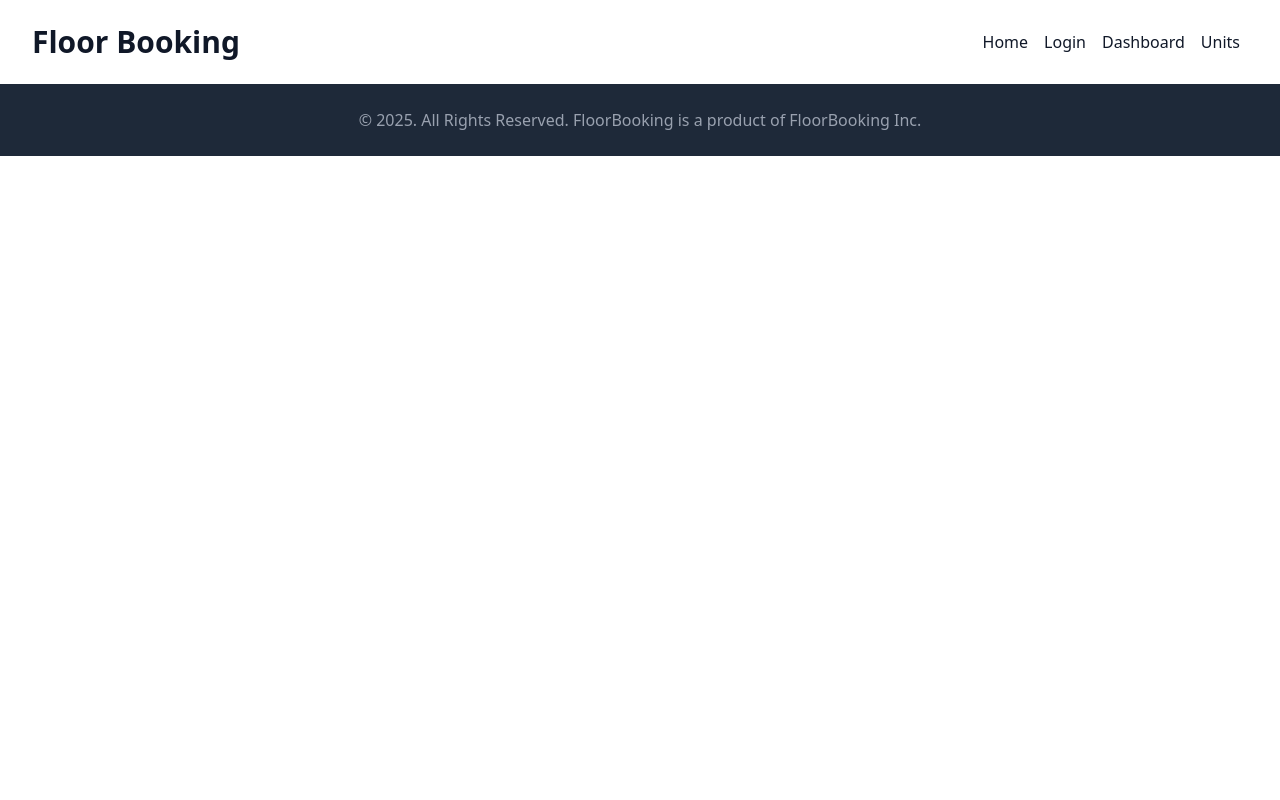
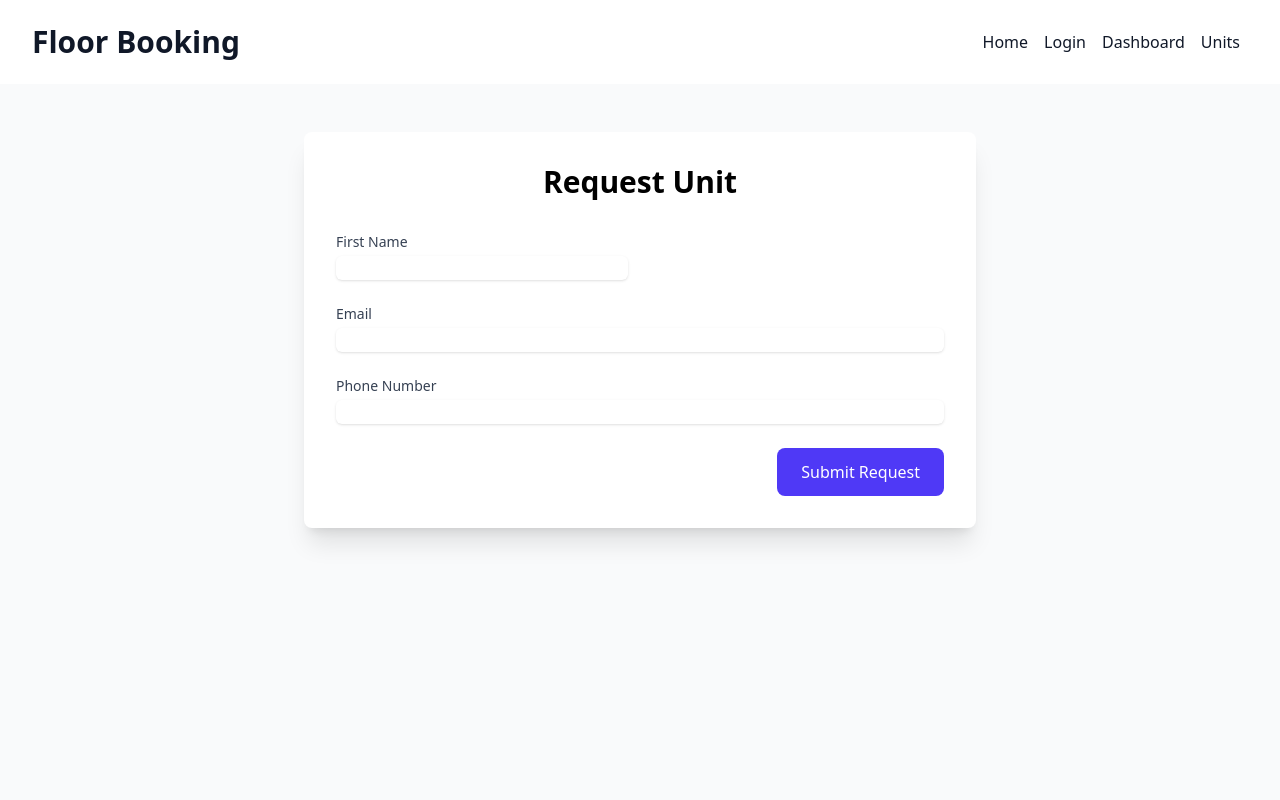
Before and after one commit to Bdavis49382/FloorBooking, a Svelte app: page /UnitRequest/1 in a window 1280 px wide. Shown: the top 800 px of the page. Built offline with nearby package versions, Linux system fonts and the light colour scheme; no server answers.

Commit message:
Unit request form

```diff
--- a/src/App.svelte
+++ b/src/App.svelte
@@ -6,6 +6,8 @@
   import { checkLogin, logout } from "./lib/auth.svelte";
   import Selection from "./lib/Selection.svelte";
   import UnitsDetails from "./lib/Units_Details.svelte";
+  import UnitRequestForm from "./lib/UnitRequestForm.svelte";
+  import Message from "./lib/Message.svelte";
 
 
   let isMenuOpen = false;
@@ -70,12 +72,23 @@
     <Route path="/units/:complexId/:unitId" let:params>
       <UnitsDetails unitId={params.unitId}/>
     </Route>
+    <Route path="/units/:complexId/:unitId/request" let:params>
+      <UnitRequestForm unitId={params.unitId} />
+    </Route>
+    <Route path= "/UnitRequest/:unitId" let:params>
+      <UnitRequestForm unitId={params.unitId} />
+
+    </Route>
+    <Route path="/request-success">
+      <Message />
+
+    </Route>
   </div>
 </Router>
 <footer class="bg-gray-800">
   <div class="max-w-7xl mx-auto py-4 px-4 sm:px-6 lg:py-6 lg:px-8">
     <p class="text-center text-base text-gray-400">
-      &copy; 2025. All Rights Reserved. FloorBooking is a product of FloorBooking Inc.
+      &copy; 2025. All Rights Reserved. Floor Booking is a product of Floor Booking Inc.
     </p>
   </div>
 </footer>
--- a/src/lib/Home.svelte
+++ b/src/lib/Home.svelte
@@ -32,7 +32,7 @@
                 </Link>
               </div>
               <div class="mt-3 sm:mt-0 sm:ml-3">
-                <Link to="/units/1" class="w-full flex items-center justify-center px-8 py-3 border border-transparent text-base font-medium rounded-md text-indigo-700 bg-indigo-100 hover:bg-indigo-200 md:py-4 md:text-lg md:px-10">
+                <Link to="/units" class="w-full flex items-center justify-center px-8 py-3 border border-transparent text-base font-medium rounded-md text-indigo-700 bg-indigo-100 hover:bg-indigo-200 md:py-4 md:text-lg md:px-10">
                   View Units
                 </Link>
               </div>
--- /dev/null
+++ b/src/lib/Message.svelte
@@ -0,0 +1,11 @@
+<script>
+    import { Link } from 'svelte-routing';
+    let isMenuOpen = false;
+
+  </script>
+  <div class="flex justify-center content-center full-page flex-wrap">
+    <div class="flex h-1/5 bg-stone-100 justify-center rounded-sm shadow-sm flex-col p-40">
+        <h2 class="text-center text-3xl">Request successfully submitted. We will as soon as possible</h2>
+
+    </div>
+</div>
--- /dev/null
+++ b/src/lib/UnitRequestForm.svelte
@@ -0,0 +1,92 @@
+<script>
+    import { supabase } from "./createSupabase";
+    import { navigate } from "svelte-routing";
+
+ let {unitId} = $props();
+    let formData = $state({
+        Fullname: "",
+        Email: "",
+        Phone: "",
+        UnitId: unitId,
+
+    });
+
+    async function handleSubmit(e) {
+        e.preventDefault();
+        try {
+            const { data, error } = await supabase
+                .from('Renter')
+                .insert([formData]);
+
+            if (error) throw error;
+
+
+
+            navigate('/request-success');
+        } catch (error) {
+            console.error('Error submitting request:', error);
+        }
+    }
+</script>
+
+<div class="min-h-screen bg-gray-50 py-12 px-4 sm:px-6 lg:px-8">
+    <div class="max-w-2xl mx-auto">
+        <div class="bg-white shadow-xl rounded-lg p-8">
+            <h2 class="text-3xl font-bold text-center mb-8">Request Unit</h2>
+
+            <form onsubmit={handleSubmit} class="space-y-6">
+                <div class="grid grid-cols-1 gap-6 sm:grid-cols-2">
+                    <div>
+                        <label for="firstName" class="block text-sm font-medium text-gray-700">
+                            First Name
+                        </label>
+                        <input
+                            type="text"
+                            id="firstName"
+                            bind:value={formData.Fullname}
+                            required
+                            class="mt-1 block w-full rounded-md border-gray-300 shadow-sm focus:border-indigo-500 focus:ring-indigo-500"
+                        />
+                    </div>
+
+
+                </div>
+
+                <div>
+                    <label for="email" class="block text-sm font-medium text-gray-700">
+                        Email
+                    </label>
+                    <input
+                        type="email"
+                        id="email"
+                        bind:value={formData.Email}
+                        required
+                        class="mt-1 block w-full rounded-md border-gray-300 shadow-sm focus:border-indigo-500 focus:ring-indigo-500"
+                    />
+                </div>
+
+                <div>
+                    <label for="phone" class="block text-sm font-medium text-gray-700">
+                        Phone Number
+                    </label>
+                    <input
+                        type="tel"
+                        id="phone"
+                        bind:value={formData.Phone}
+                        required
+                        class="mt-1 block w-full rounded-md border-gray-300 shadow-sm focus:border-indigo-500 focus:ring-indigo-500"
+                    />
+                </div>
+
+                <div class="flex justify-end">
+                    <button
+                        type="submit"
+                        class="bg-indigo-600 text-white py-3 px-6 rounded-lg hover:bg-indigo-700 transition-colors duration-200"
+                    >
+                        Submit Request
+                    </button>
+                </div>
+            </form>
+        </div>
+    </div>
+</div>
--- a/src/lib/Units_Details.svelte
+++ b/src/lib/Units_Details.svelte
@@ -1,17 +1,20 @@
 <script>
-  import { getUnit } from "./complexes.svelte";
+    import { getUnit } from "./complexes.svelte";
+    import { navigate } from "svelte-routing";
 
-    let {unitId} = $props();
-    let unitPromise = $state()
-    let requests = [
-      { applicant: "John Doe", apartment: "Apartment 101 / Building 2", approved: false },
-    ];
+    let { unitId } = $props();
+    let unitPromise = $state();
 
     unitPromise = getUnit(unitId);
 
+    // Add debug logging
     function handleRequest(unit) {
-        console.log(`Requesting unit: ${unit.unitNumber} in ${unit.building}`);
-        // Add your request logic here
+        console.log('Unit data:', unit); // Debug log
+        if (!unit.Id) {
+            console.error('ComplexId is missing from unit data');
+            return;
+        }
+        navigate(`/UnitRequest/${unit.Id}`);
     }
 </script>
 
```
